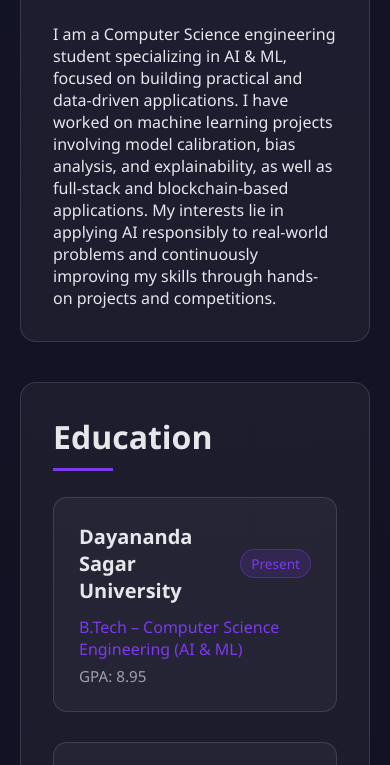
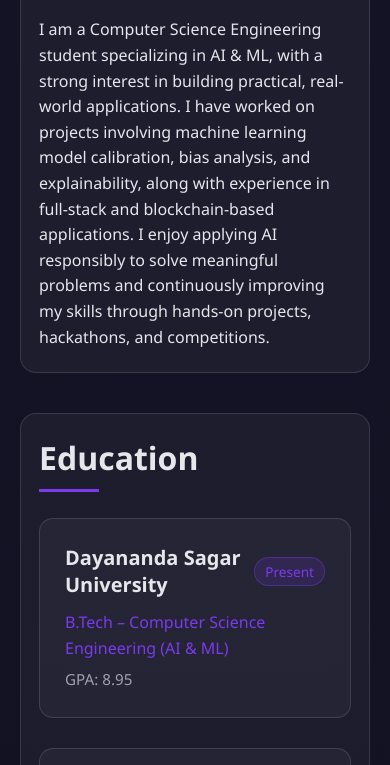
Before and after one commit to ROHITH-N21/Portfolio, a plain HTML site: page index.html in a window 390 px wide. Shown: the part 459-1224 px from the top of the page. Drawn offline with Linux system fonts and the light colour scheme.

Commit message:
Improve About Me and mobile spacing

```diff
--- a/index.html
+++ b/index.html
@@ -35,9 +35,12 @@
     <h2>About Me</h2>
     <p>
       <p>
-I am a Computer Science engineering student specializing in AI & ML, focused on building practical and data-driven applications.
-I have worked on machine learning projects involving model calibration, bias analysis, and explainability, as well as full-stack and blockchain-based applications.
-My interests lie in applying AI responsibly to real-world problems and continuously improving my skills through hands-on projects and competitions.
+I am a Computer Science Engineering student specializing in AI & ML, with a strong interest in building practical, real-world applications.
+
+I have worked on projects involving machine learning model calibration, bias analysis, and explainability, along with experience in full-stack and blockchain-based applications.
+
+I enjoy applying AI responsibly to solve meaningful problems and continuously improving my skills through hands-on projects, hackathons, and competitions.
+
 </p>
 
     </p>
--- a/style.css
+++ b/style.css
@@ -520,3 +520,12 @@ a:hover {
     grid-template-columns: 1fr;
   }
 }
+@media (max-width: 768px) {
+  section {
+    padding: 22px 18px;
+  }
+
+  p {
+    line-height: 1.6;
+  }
+}
```
